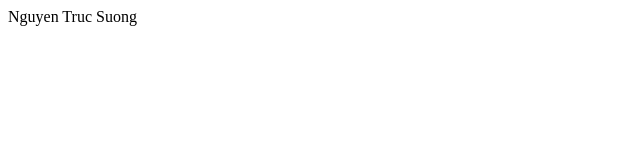
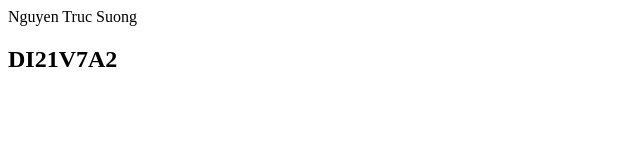
Before and after one commit to NguyenTrucSuong/BT1, a plain HTML site: page index.html in a window 1280 px wide. Shown: the whole page, without its empty margins (0-640 px from the left). Drawn offline with Linux system fonts and the light colour scheme.

Commit message:
index.html

```diff
--- a/index.html
+++ b/index.html
@@ -7,5 +7,6 @@
 </head>
 <body>
     Nguyen Truc Suong
+    <h2>DI21V7A2</h2>
 </body>
 </html>
```
